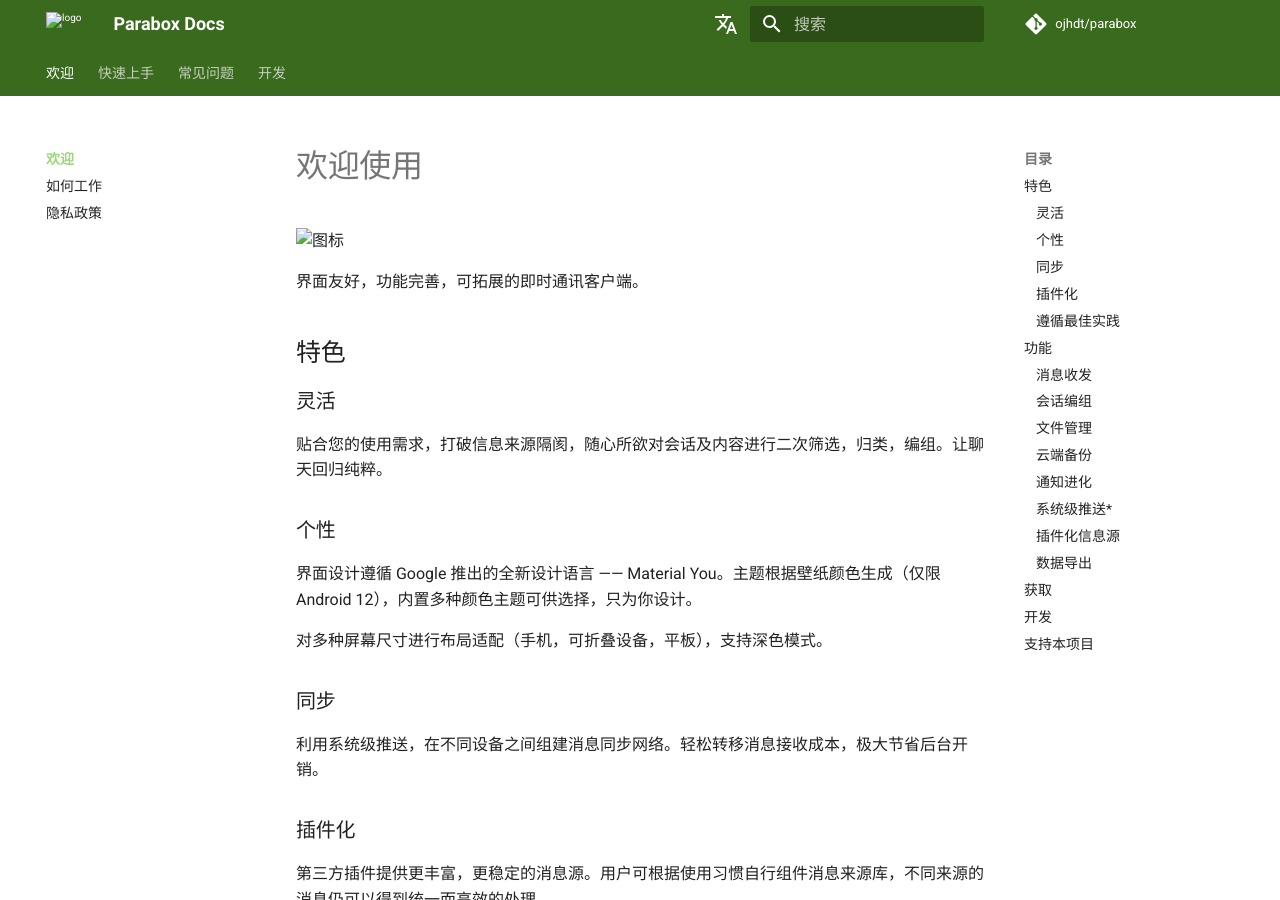
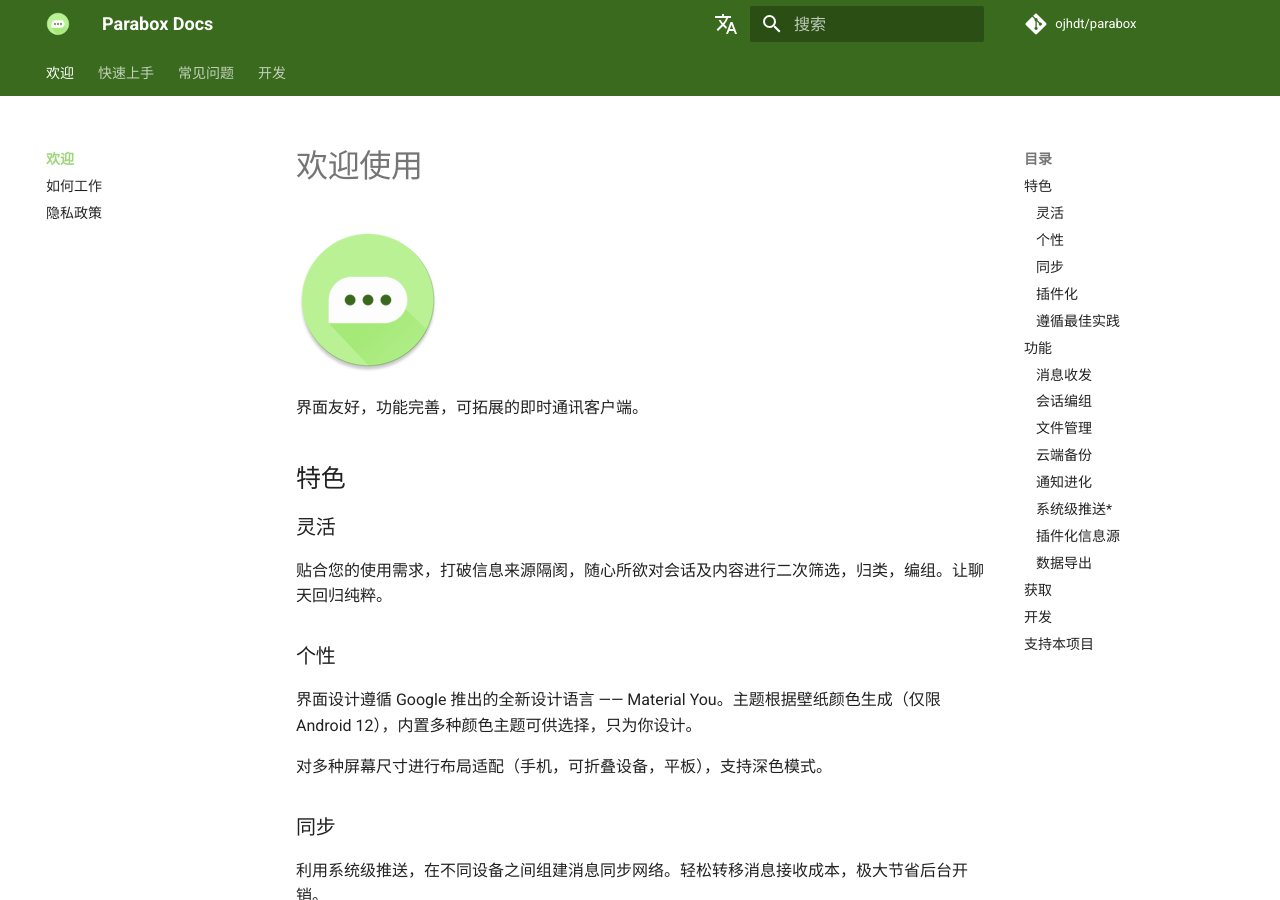
Before and after one commit to Parabox-App/parabox-docs, an MkDocs documentation site: the page built from docs/index.md, in a window 1280 px wide and 900 px high. Built offline with MkDocs 1.6.1 and Material for MkDocs 9.7.7, drawn with Linux system fonts in a browser that asks for light colours; comment, search, counter and statistics services are not loaded.

Commit message:
update path

```diff
--- a/docs/index.md
+++ b/docs/index.md
@@ -1,5 +1,5 @@
 # 欢迎使用
-![图标](/assets/iamges/app.png)
+![图标](/app.png)
 
 界面友好，功能完善，可拓展的即时通讯客户端。
 
--- a/mkdocs.yml
+++ b/mkdocs.yml
@@ -45,8 +45,8 @@ extra:
       link: https://twitter.com/squidfunk
 theme:
   name: material
-  logo: /assets/images/app.png
-  favicon: /assets/images/favicon.png
+  logo: /app.png
+  favicon: /favicon.png
   language: zh
   features:
     - navigation.instant
```
Also changed, not shown: docs/en/index.md (+1 -1 lines), docs/app.png (renamed from app.png), docs/favicon.png (renamed from favicon.png).
